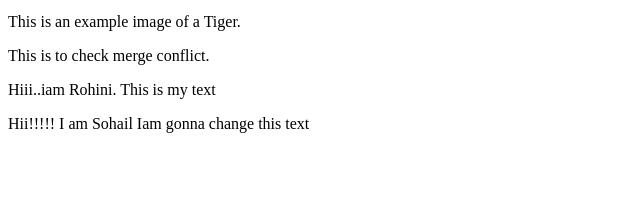
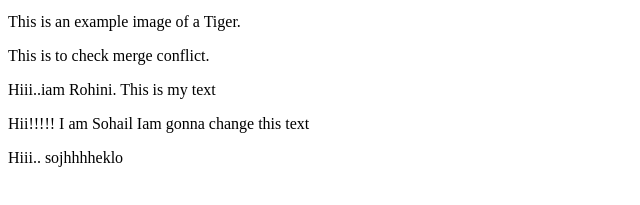
Before and after one commit to PurnenduChavan/Assignment2, a plain HTML site: page index.html in a window 1280 px wide. Shown: the part 29-234 px from the top of the page, without its empty margins (0-640 px from the left). Drawn offline with Linux system fonts and the light colour scheme.

Commit message:
Update index.html

```diff
--- a/index.html
+++ b/index.html
@@ -8,6 +8,7 @@
   <p>This is to check merge conflict. </p>
   <p>Hiii..iam Rohini. This is my text </p>
     <p>Hii!!!!! I am Sohail Iam gonna change this text</p>
+    <p>Hiii.. sojhhhheklo</p>
 
 
  </body>
```
